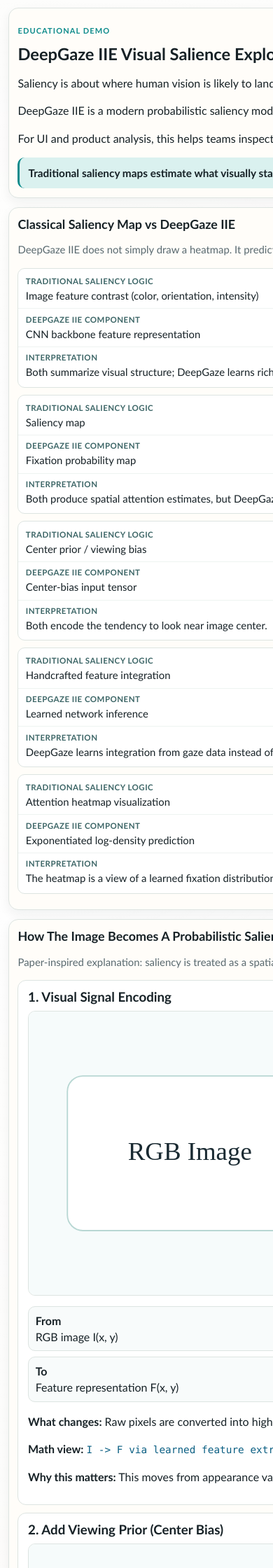
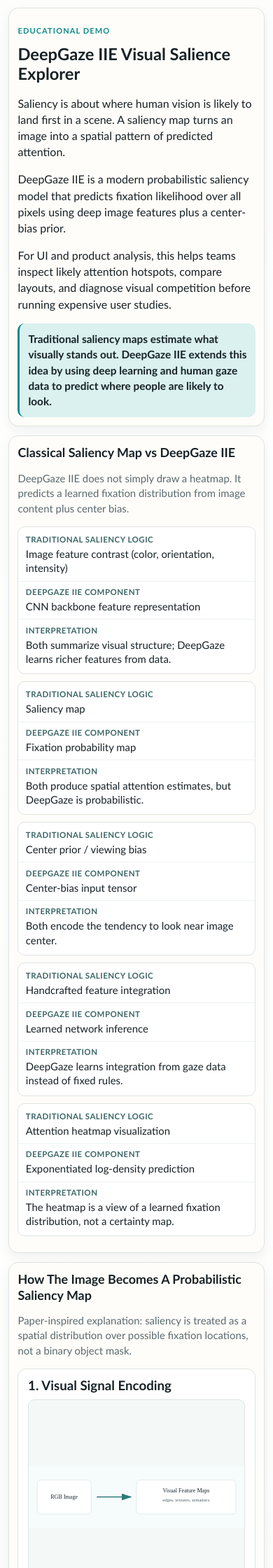
Before and after one commit to rubyxu25/Salience_Deepgaze-Demo, a Flask app: page / in a window 390 px wide; the page is wider, and only the part inside the window is pictured. Shown: the top 2240 px of that part at 70% size. Run offline with Flask 3, Linux system fonts and the light colour scheme.

Commit message:
Prevent mobile horizontal scroll and fit result images on screen

```diff
--- a/static/css/styles.css
+++ b/static/css/styles.css
@@ -11,6 +11,11 @@
 }
 
 * { box-sizing: border-box; }
+
+html, body {
+  max-width: 100%;
+  overflow-x: hidden;
+}
 
 body {
   margin: 0;
@@ -28,6 +33,7 @@
   margin: 2rem auto 4rem;
   display: grid;
   gap: 1.2rem;
+  min-width: 0;
 }
 
 h1, h2, h3 { margin: 0 0 0.6rem; line-height: 1.25; }
@@ -41,6 +47,7 @@
   border-radius: var(--radius);
   box-shadow: var(--shadow);
   padding: 1.2rem 1.3rem;
+  min-width: 0;
 }
 
 .kicker {
@@ -123,6 +130,7 @@
   border-radius: 12px;
   border: 1px solid var(--line);
   background: #fff;
+  display: block;
 }
 
 .result-grid figure {
@@ -450,6 +458,7 @@
   .controls {
     grid-template-columns: 1fr;
     gap: 0.7rem;
+    min-width: 0;
   }
 
   .controls label,
@@ -466,6 +475,7 @@
   .visual-pipeline,
   .interpretation-list {
     grid-template-columns: 1fr;
+    min-width: 0;
   }
 
   .prob-stage-io,
@@ -509,6 +519,7 @@
 
   .step-body {
     padding: 0.75rem;
+    min-width: 0;
   }
 
   .takeaway {
@@ -519,6 +530,9 @@
   .code,
   .math-formula {
     font-size: 0.82rem;
+    white-space: pre-wrap;
+    overflow-wrap: anywhere;
+    word-break: break-word;
   }
 
   .download-row {
@@ -577,6 +591,20 @@
     font-weight: 700;
     margin-bottom: 0.2rem;
   }
+
+  .result-grid figure {
+    padding: 0.52rem;
+  }
+
+  .result-grid img,
+  .visual-stage-image,
+  .prob-stage-image,
+  .step-preview {
+    width: 100%;
+    height: min(42vh, 280px);
+    object-fit: contain;
+    background: #f4f9f8;
+  }
 }
 
 @media (max-width: 480px) {
```
